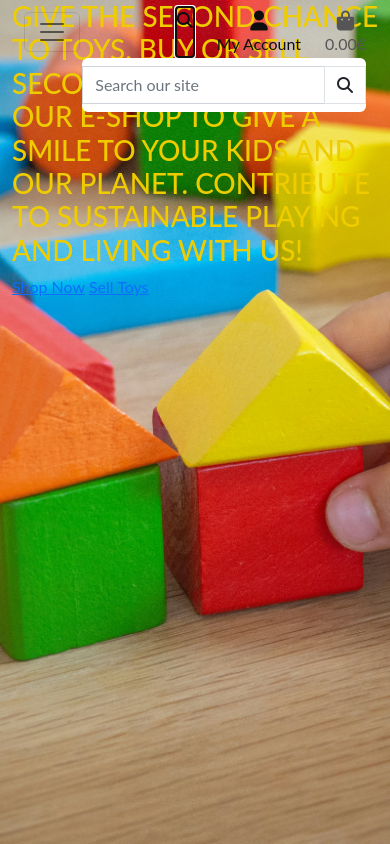
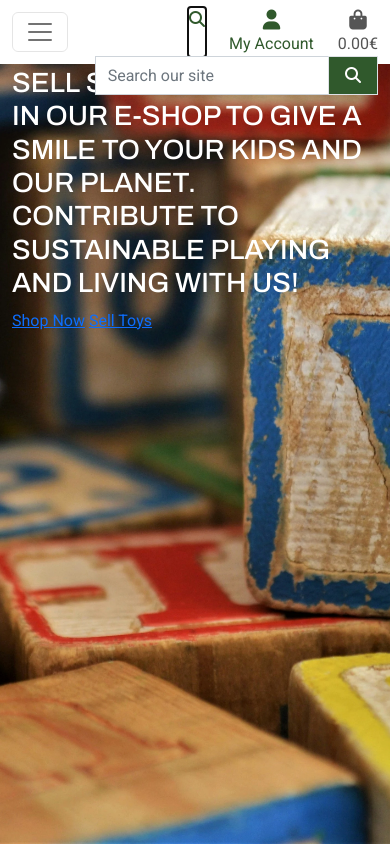
Before and after one commit to brodsa/loopitoy, a Django app: page / in a window 390 px wide, after a click that opens the changed part. Run offline with Django 3.2, Linux system fonts and the light colour scheme; some libraries are stand-ins or nearby versions.

Commit message:
feat: finish the header with navigation menu for mobile and desktop

```diff
--- a/static/css/base.css
+++ b/static/css/base.css
@@ -1,6 +1,8 @@
+@import url('https://fonts.googleapis.com/css2?family=Archivo:ital,wght@0,100..900;1,100..900&family=Roboto:ital,wght@0,100;0,300;0,400;0,500;0,700;0,900;1,100;1,300;1,400;1,500;1,700;1,900&display=swap');
 /* general rules */
 html {
     box-sizing: border-box;
+    height: 100%;
 }
 
 *, ::before, ::after {
@@ -13,15 +15,17 @@ html {
     border: none;
 }
 
+
 :root {
     /* Fonts */
     --title-font: 'Lato', sans-serif;
     --text-font: 'Fira Sans', sans-serif;
 
     /* Colors */
-    --primary-color: #eecc00;
-    --secondary-color:#7ad3f3;
-    --bg-white: #DFDFDF;
+    --primary-color: #30592C;
+    --secondary-color:#74301A;
+    --ternary-color: #B49532;
+    --last-color: #1C304A;
     --white: #fff;
     --black: #0E0E0E;
     --menu-hover-color:#e9ecef;
@@ -31,17 +35,19 @@ html {
     --box-shadow: rgba(0, 0, 0, 0.24) 0px 3px 8px;
   }
 
-
 body{
-    background: url('/media/background.jpg') no-repeat center center fixed;
+    background: url('/media/background_img.webp') no-repeat center center fixed;
     background-size: cover;
     height: calc(100vh - 164px);
     color: #555;
-    font-family: 'Lato';
+    font-family: "Roboto", sans-serif;
 }
 
-h1{
-    color: var(--primary-color)
+
+
+h1, h2, h3, h4{
+    font-family: "Archivo", sans-serif;
+    color: var(--white);
 }
 
 
@@ -55,28 +61,44 @@ h1{
     background-color: var(--white);
 }
 
+a.dropdown-item,
 a.dropdown-item.active{
     background-color: var(--white);
-    color: var(--black);
+    color: var(--primary-color);
+
 }
 
-a.dropdown-item.active:hover{
-    background-color: var(--menu-hover-color);
-    color: var(--black);
+
+a.nav-link:hover,
+a.nav-link.dropdown:hover,
+a.dropdown-item:hover{
+    color: var(--primary-color);
+    font-weight: bold;
+    background-color: var(--white);
 }
 
+
+.nav-item a.nav-link.active,
 a.nav-link.dropdown,
 a.nav-link.dropdown.show,
+.navbar-text,
 .navbar-nav .nav-link{
-    color: var(--black);
+    color: var(--primary-color);
 }
 
 .navbar-expand{
     justify-content:flex-end;
 }
 
+div.nav-top-mobile .dropdown-menu.show{
+    margin: 0;
+    padding: 0;
+}
+/* custome style */
+header{
+    background-color: var(--white);
+}
 
-/* custome style */
 .nav-top-mobile{
     display: flex;
     flex-direction: row;
@@ -85,6 +107,7 @@ a.nav-link.dropdown.show,
 .nav-top{
     display: none;
 }
+
 
 .nav-top-mobile .dropdown-menu.show{
     width: 150%;
@@ -100,11 +123,52 @@ a.nav-link.dropdown.show,
 }
 
 
+.nav-top__search .form-control{
+    border: solid var(--primary-color) 1px;
+    color: var(--primary-color);
+}
+
+.border-primary-color{
+    border: solid var(--primary-color) 1px;
+}
+
+.background-primary-color{
+    background-color: #30592C;
+}
+
+.btn:hover{
+    border: solid var(--primary-color) 1px;
+}
+
+.btn{
+    background-color: var(--primary-color);
+}
+
+
+.icon {
+    color: var(--white);
+    align-items: center;
+    display: inline-flex;
+    justify-content: center;
+    height: 1.5rem;
+    width: 1.5rem;
+}
+
+.icon:hover{
+    color: var(--primary-color);
+}
+
+.text-primary-color
+.icon-primary-color{
+    color: var(--primary-color);
+}
+
+
 @media screen and  (min-width: 767px){
     .nav-top{
         display: flex;
         flex-wrap: nowrap;
-        padding: 15px 0 0;
+        padding:  0 0;
     }
 
     .nav-top-mobile{
--- a/templates/includes/header.html
+++ b/templates/includes/header.html
@@ -1,19 +1,19 @@
 {% load static %}
-<header class="container-fluid fixed-top">
+<header class="container-fluid fixed-top p-0">
 
   {% with request.resolver_match.url_name as url_name %}
     <!-- Navigation menu -->
     <div class="nav-wrapper">
-        <div class="nav-top">
+        <div class="nav-top p-2">
             <div class="nav-top__logo">
                 <a class="navbar-brand fs-2" href="{% url 'home' %}">
                     <span class="navbar-text navbar-text-bold">loop</span><span class="navbar-text">IT</span><span class="navbar-text navbar-text-bold">oy</span>
                 </a>
             </div>
             <div class="nav-top__search">
-                <form class="form d-flex flex-row">
-                    <input class="form-control  rounded-0 mr-sm-2 input-search" type="search" placeholder="Search" aria-label="Search">
-                    <button class="btn btn-black my-2 my-sm-0 w-30 border border-black rounded-0" type="submit">
+                <form class="form  d-flex flex-row">
+                    <input class="form-control .border-primary-color rounded-0 mr-sm-2 input-search" type="search" placeholder="Search" aria-label="Search">
+                    <button class="btn my-2 my-sm-0 w-30 rounded-0" type="submit">
                         <span class="icon">
                         <i class="fas fa-search"></i>
                     </span>
--- a/templates/includes/mobile-nav-top.html
+++ b/templates/includes/mobile-nav-top.html
@@ -38,10 +38,10 @@
       <!-- Register -->
       <li><a class="dropdown-item"  href="#">Register</a></li>
     </ul>
-    <a class="nav-link d-inline-block" href="{% url 'home' %}">
+    <a class="nav-link d-inline-block " href="{% url 'home' %}">
         <div class="text-center">
             <div><i class="fas fa-shopping-bag fa-lg"></i></div>
-            <p class="my-0">0.00€</p>
+            <p class="my-0 ">0.00€</p>
         </div>
     </a>
   </div>
```
Also changed, not shown: media/background.jpg (deleted), media/background_img.jpg (added), media/background_img.webp (added).
